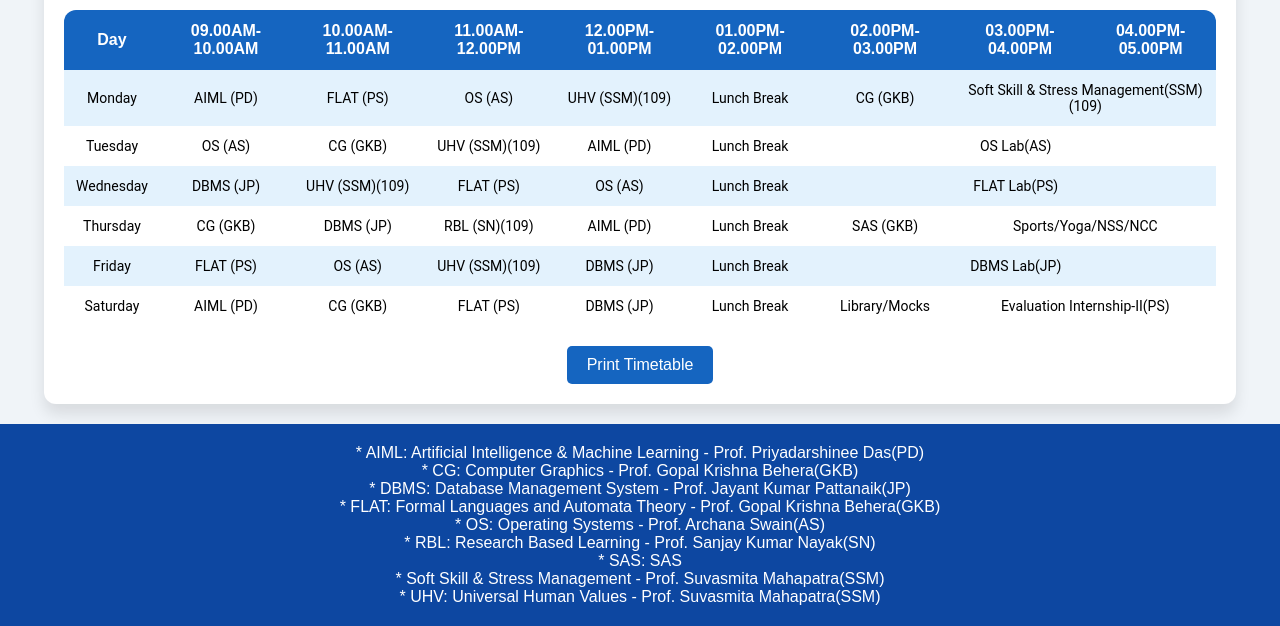
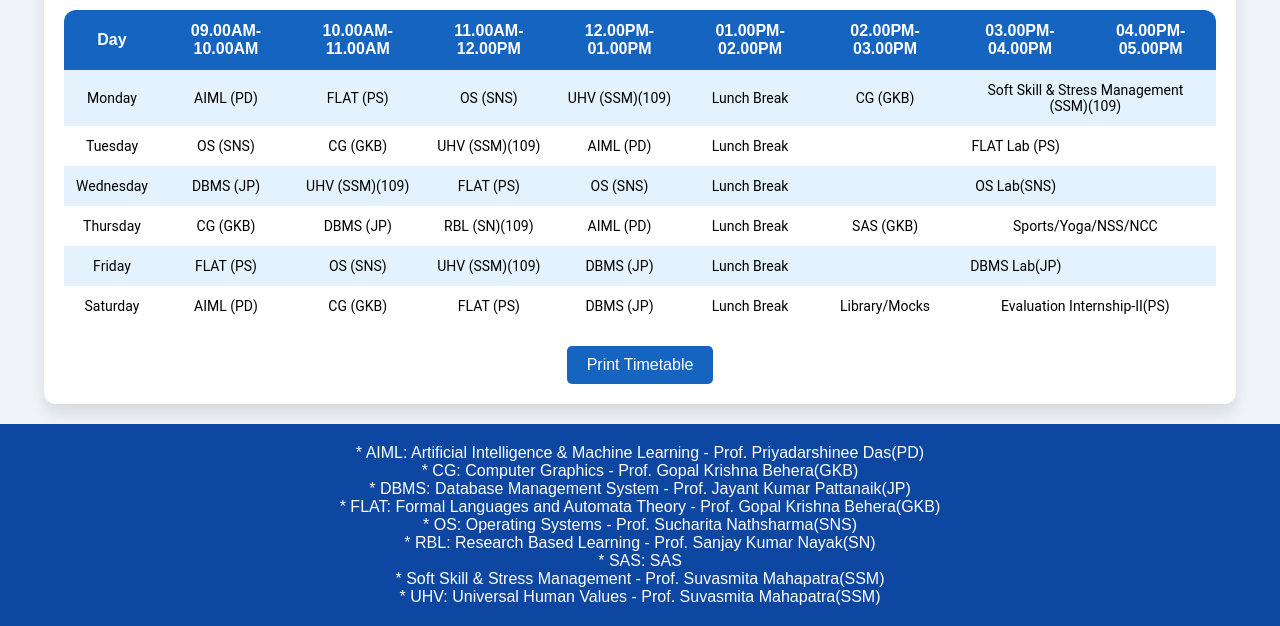
Before and after one commit to teamarctix/Time-Table, a plain HTML site: page index.html in a window 1280 px wide. Shown: the part 264-890 px from the top of the page. Drawn offline with Linux system fonts and the light colour scheme.

Commit message:
Update index.html

```diff
--- a/index.html
+++ b/index.html
@@ -205,29 +205,29 @@
                         <td class="py-2 px-4">Monday</td>
                         <td class="py-2 px-4">AIML (PD)</td>
                         <td class="py-2 px-4">FLAT (PS)</td>
-                        <td class="py-2 px-4">OS (AS)</td>
+                        <td class="py-2 px-4">OS (SNS)</td>
                         <td class="py-2 px-4">UHV (SSM)(109)</td>
                         <td class="py-2 px-4">Lunch Break</td>
                         <td class="py-2 px-4">CG (GKB)</td>
-                        <td class="py-2 px-4 text-center" colspan="2">Soft Skill & Stress Management(SSM)(109)</td>
+                        <td class="py-2 px-4 text-center" colspan="2">Soft Skill & Stress Management (SSM)(109)</td>
                     </tr>
                     <tr>
                         <td class="py-2 px-4">Tuesday</td>
-                        <td class="py-2 px-4">OS (AS)</td>
+                        <td class="py-2 px-4">OS (SNS)</td>
                         <td class="py-2 px-4">CG (GKB)</td>
                         <td class="py-2 px-4">UHV (SSM)(109)</td>
                         <td class="py-2 px-4">AIML (PD)</td>
                         <td class="py-2 px-4">Lunch Break</td>
-                        <td class="py-2 px-4 text-center" colspan="3">OS Lab(AS)</td>
+                        <td class="py-2 px-4 text-center" colspan="3">FLAT Lab (PS)</td>
                     </tr>
                     <tr>
                         <td class="py-2 px-4">Wednesday</td>
                         <td class="py-2 px-4">DBMS (JP)</td>
                         <td class="py-2 px-4">UHV (SSM)(109)</td>
                         <td class="py-2 px-4">FLAT (PS)</td>
-                        <td class="py-2 px-4">OS (AS)</td>
+                        <td class="py-2 px-4">OS (SNS)</td>
                         <td class="py-2 px-4">Lunch Break</td>
-                        <td class="py-2 px-4 text-center" colspan="3">FLAT Lab(PS)</td>
+                        <td class="py-2 px-4 text-center" colspan="3">OS Lab(SNS)</td>
                     </tr>
                     <tr>
                         <td class="py-2 px-4">Thursday</td>
@@ -242,7 +242,7 @@
                     <tr>
                         <td class="py-2 px-4">Friday</td>
                         <td class="py-2 px-4">FLAT (PS)</td>
-                        <td class="py-2 px-4">OS (AS)</td>
+                        <td class="py-2 px-4">OS (SNS)</td>
                         <td class="py-2 px-4">UHV (SSM)(109)</td>
                         <td class="py-2 px-4">DBMS (JP)</td>
                         <td class="py-2 px-4">Lunch Break</td>
@@ -271,7 +271,7 @@
         <p>* CG: Computer Graphics - Prof. Gopal Krishna Behera(GKB)</p>
         <p>* DBMS: Database Management System - Prof. Jayant Kumar Pattanaik(JP)</p>
         <p>* FLAT: Formal Languages and Automata Theory - Prof. Gopal Krishna Behera(GKB)</p>
-        <p>* OS: Operating Systems - Prof. Archana Swain(AS)</p>
+        <p>* OS: Operating Systems - Prof. Sucharita Nathsharma(SNS)</p>
         <p>* RBL: Research Based Learning - Prof. Sanjay Kumar Nayak(SN)</p>
         <p>* SAS: SAS</p>
         <p>* Soft Skill & Stress Management - Prof. Suvasmita Mahapatra(SSM)</p>
```
